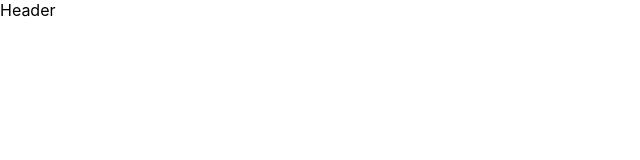
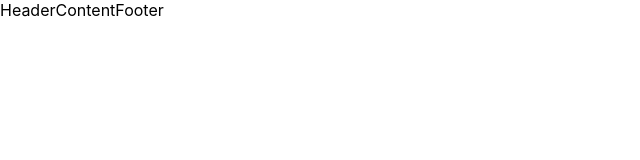
Before and after one commit to konsys/feedback, a React (Create React App) app: page / in a window 1280 px wide. Shown: the top 160 px of the page, without its empty margins (0-640 px from the left). Built offline with nearby package versions, Linux system fonts and the light colour scheme.

Commit message:
Little fix

```diff
--- a/src/ui-kit/Content/index.tsx
+++ b/src/ui-kit/Content/index.tsx
@@ -1,5 +1,5 @@
 import React from "react";
 
 export default function Content() {
-  return <div>Content</div>;
+  return <>Content</>;
 }
--- a/src/ui-kit/Footer/index.tsx
+++ b/src/ui-kit/Footer/index.tsx
@@ -1,5 +1,5 @@
 import React from "react";
 
 export default function Footer() {
-  return <div>Footer</div>;
+  return <>Footer</>;
 }
--- a/src/ui-kit/Header/index.tsx
+++ b/src/ui-kit/Header/index.tsx
@@ -1,5 +1,5 @@
 import React from "react";
 
 export default function Header() {
-  return <div>Header</div>;
+  return <>Header</>;
 }
--- a/src/ui-kit/Template/index.tsx
+++ b/src/ui-kit/Template/index.tsx
@@ -1,10 +1,14 @@
 import React from "react";
+import Content from "../Content";
+import Footer from "../Footer";
 import Header from "../Header";
 
 export default function Template() {
   return (
     <>
       <Header />
+      <Content />
+      <Footer />
     </>
   );
 }
```
